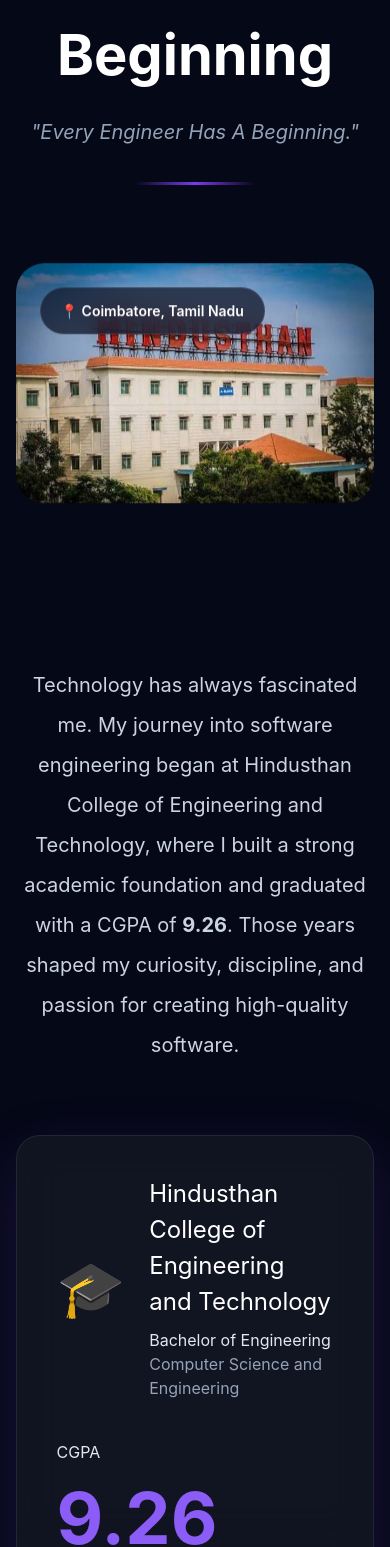
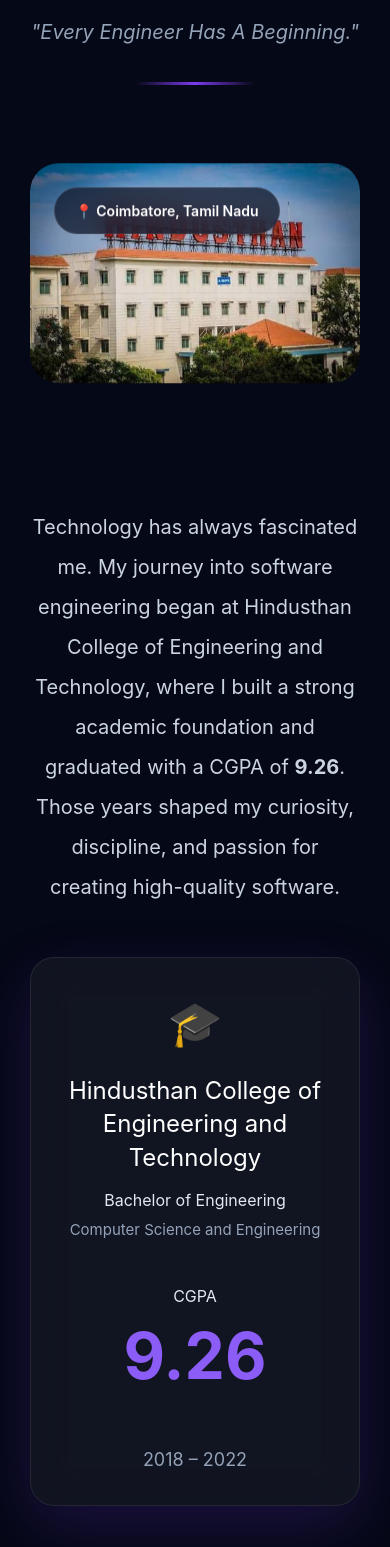
Before and after one commit to AjithDCruz/Ajith-Portfolio, a React (Vite) app in the folder ajith-portfolio/client/: page / in a window 390 px wide. Shown: the part 1423-2970 px from the top of the page. Built offline with nearby package versions, Linux system fonts and the light colour scheme.

Commit message:
feat: mobile navigation and responsive portfolio flow

```diff
--- a/ajith-portfolio/client/src/components/layout/Navbar/Navbar.css
+++ b/ajith-portfolio/client/src/components/layout/Navbar/Navbar.css
@@ -130,6 +130,22 @@
   height: 2px;
   border-radius: 999px;
   background: #f8fafc;
+
+  transition:
+    transform 0.3s ease,
+    opacity 0.3s ease;
+}
+
+.navbar-toggle.open span:nth-child(1) {
+  transform: translateY(8px) rotate(45deg);
+}
+
+.navbar-toggle.open span:nth-child(2) {
+  opacity: 0;
+}
+
+.navbar-toggle.open span:nth-child(3) {
+  transform: translateY(-8px) rotate(-45deg);
 }
 
   .navbar-menu {
@@ -137,17 +153,24 @@
   top: calc(100% + 12px);
   right: 18px;
   z-index: 1001;
+
   width: min(310px, calc(100vw - 36px));
+
   display: none;
   flex-direction: column;
   align-items: stretch;
-    gap: 6px;
-    padding: 16px;
-    border: 1px solid rgba(255, 255, 255, 0.11);
+
+  gap: 4px;
+  padding: 14px;
+
+  border: 1px solid rgba(255, 255, 255, 0.12);
   border-radius: 20px;
-    background: rgba(7, 11, 29, 0.97);
-    backdrop-filter: blur(20px);
-    box-shadow: 0 28px 80px rgba(0, 0, 0, 0.42);
+
+  background: #080c1c;
+
+  box-shadow:
+    0 28px 80px rgba(0, 0, 0, 0.5),
+    0 0 0 1px rgba(124, 58, 237, 0.05);
 }
 
   .navbar-menu.open {
@@ -156,10 +179,19 @@
 
   .navbar-menu a {
   width: 100%;
-    padding: 13px 15px;
+  padding: 12px 15px;
+
   border-radius: 11px;
+
   font-size: 16px;
+  font-weight: 500;
+
   text-align: left;
+
+  transition:
+    background 0.25s ease,
+    color 0.25s ease,
+    transform 0.25s ease;
 }
 
   .navbar-menu a::after {
@@ -169,6 +201,7 @@
   .navbar-menu a:hover {
   color: white;
   background: rgba(124, 58, 237, 0.15);
+  transform: translateX(4px);
 }
 
   .navbar-resume {
--- a/ajith-portfolio/client/src/components/layout/Navbar/Navbar.tsx
+++ b/ajith-portfolio/client/src/components/layout/Navbar/Navbar.tsx
@@ -1,4 +1,4 @@
-import { useState } from "react";
+import { useEffect, useRef, useState } from "react";
 import "./Navbar.css";
 
 import { navigationLinks } from "../../../data/navigation";
@@ -6,19 +6,39 @@
 function Navbar() {
   const [isMenuOpen, setIsMenuOpen] = useState(false);
 
+  const navbarRef = useRef<HTMLElement | null>(null);
+
+useEffect(() => {
+  const handleClickOutside = (event: MouseEvent) => {
+    if (
+      isMenuOpen &&
+      navbarRef.current &&
+      !navbarRef.current.contains(event.target as Node)
+    ) {
+      setIsMenuOpen(false);
+    }
+  };
+
+  document.addEventListener("mousedown", handleClickOutside);
+
+  return () => {
+    document.removeEventListener("mousedown", handleClickOutside);
+  };
+}, [isMenuOpen]);
+
   const closeMenu = () => {
     setIsMenuOpen(false);
   };
 
   return (
-    <header className="navbar">
+    <header className="navbar" ref={navbarRef}>
       <div className="navbar-container">
         <a className="navbar-logo" href="#top" onClick={closeMenu}>
           AJITH.
         </a>
 
         <button
-          className="navbar-toggle"
+          className={`navbar-toggle ${isMenuOpen ? "open" : ""}`}
           type="button"
           aria-label="Toggle navigation menu"
           aria-expanded={isMenuOpen}
--- a/ajith-portfolio/client/src/components/sections/Experience/Experience.css
+++ b/ajith-portfolio/client/src/components/sections/Experience/Experience.css
@@ -321,3 +321,38 @@
   border-color: rgba(139, 92, 246, 0.65);
   background: rgba(124, 58, 237, 0.16);
 }
+
+@media (max-width: 576px) {
+
+    .experience-story {
+        font-size: 17px;
+        line-height: 1.8;
+        padding: 0 8px;
+        text-align: center;
+    }
+
+    .experience-card {
+        padding: 32px;
+    }
+
+    .experience-tools {
+        margin-top: 48px;
+    }
+}
+
+@media (max-width: 576px) {
+
+    .experience-narrative {
+        width: 100%;
+        max-width: 100%;
+        margin: 48px auto 0;
+        padding: 0 12px;
+
+        font-size: 17px;
+        line-height: 1.8;
+        text-align: center;
+
+        box-sizing: border-box;
+    }
+
+}
--- a/ajith-portfolio/client/src/components/sections/Story/Story.css
+++ b/ajith-portfolio/client/src/components/sections/Story/Story.css
@@ -236,3 +236,132 @@
     line-height:2;
 
 }
+
+@media (max-width: 576px) {
+  .story {
+    width: 100%;
+    max-width: 100%;
+    padding: 100px 16px 80px;
+    overflow-x: hidden;
+  }
+
+  .chapter-header {
+    width: 100%;
+    max-width: 100%;
+    padding: 0;
+  }
+
+  .chapter-header h2 {
+    font-size: 48px;
+    line-height: 1.12;
+    overflow-wrap: normal;
+  }
+
+  .chapter-header h3 {
+    padding: 0 8px;
+    font-size: 20px;
+    line-height: 1.5;
+  }
+
+  .story-layout {
+    width: 100%;
+    max-width: 100%;
+    grid-template-columns: 1fr;
+    gap: 32px;
+  }
+
+  .story-content {
+    width: 100%;
+    max-width: 100%;
+    padding: 0 4px;
+    font-size: 17px;
+    line-height: 1.8;
+    text-align: center;
+  }
+
+  .college-scene {
+    width: 100%;
+    max-width: 100%;
+  }
+
+  .college-scene img {
+    width: 100%;
+    max-width: 100%;
+    height: auto;
+    object-fit: cover;
+  }
+
+  .education-card {
+    width: 100%;
+    max-width: 100%;
+    min-height: auto;
+    padding: 32px 24px;
+  }
+
+  .education-top {
+    display: flex;
+    flex-direction: column;
+    align-items: center;
+    gap: 18px;
+    text-align: center;
+  }
+
+  .education-top > div:last-child {
+    width: 100%;
+    min-width: 0;
+  }
+
+  .college-icon {
+    font-size: 44px;
+  }
+
+  .education-top h4 {
+    margin: 0;
+    font-size: 24px;
+    line-height: 1.4;
+    overflow-wrap: normal;
+    word-break: normal;
+  }
+
+  .education-top p {
+    margin-top: 14px;
+    font-size: 16px;
+  }
+
+  .education-top span {
+    display: block;
+    margin-top: 6px;
+    font-size: 15px;
+    line-height: 1.6;
+  }
+
+  .cgpa-section {
+    margin-top: 42px;
+    text-align: center;
+  }
+
+  .cgpa-section h1 {
+    font-size: 64px;
+  }
+
+  .duration {
+    margin-top: 42px;
+    text-align: center;
+  }
+
+  .story-layout {
+  gap: 32px;
+}
+
+.college-scene {
+  margin-bottom: 0;
+}
+
+.story-content {
+  margin-top: 0;
+}
+
+.education-card {
+  margin-top: 18px;
+}
+}
```
Lines whose indentation alone changed are shown as unchanged.
